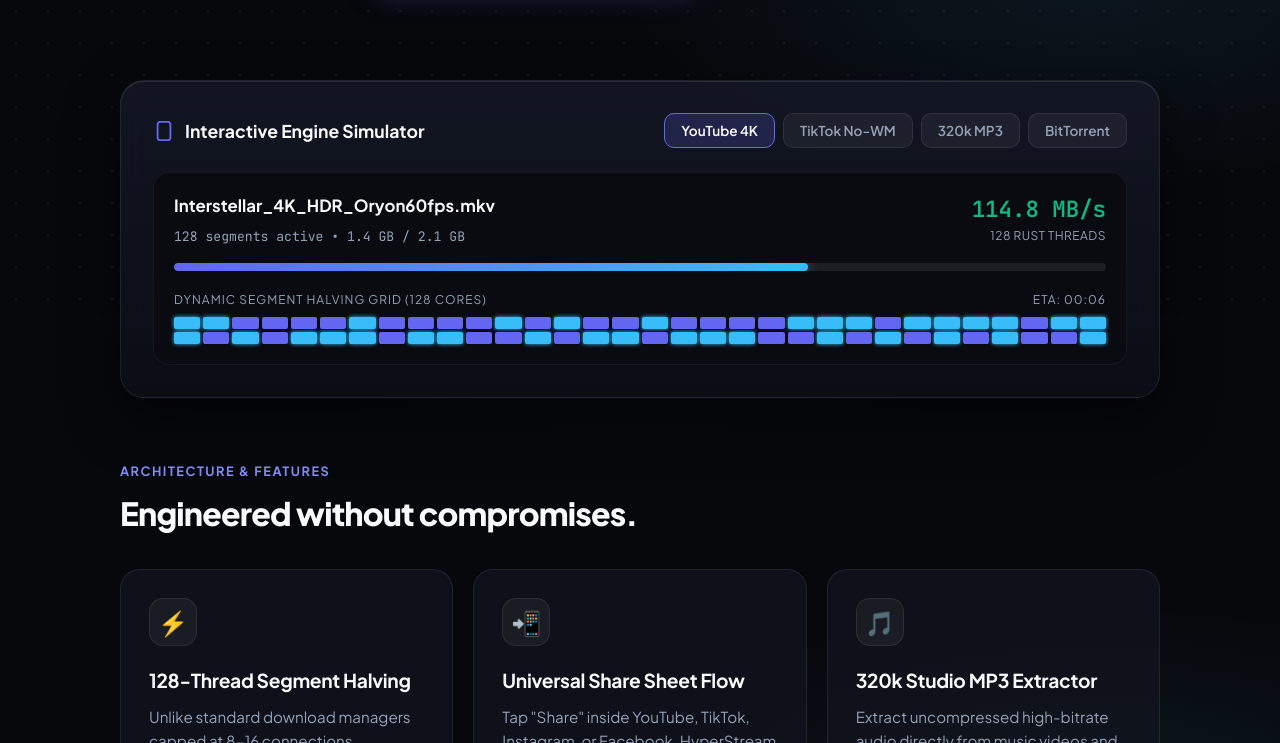
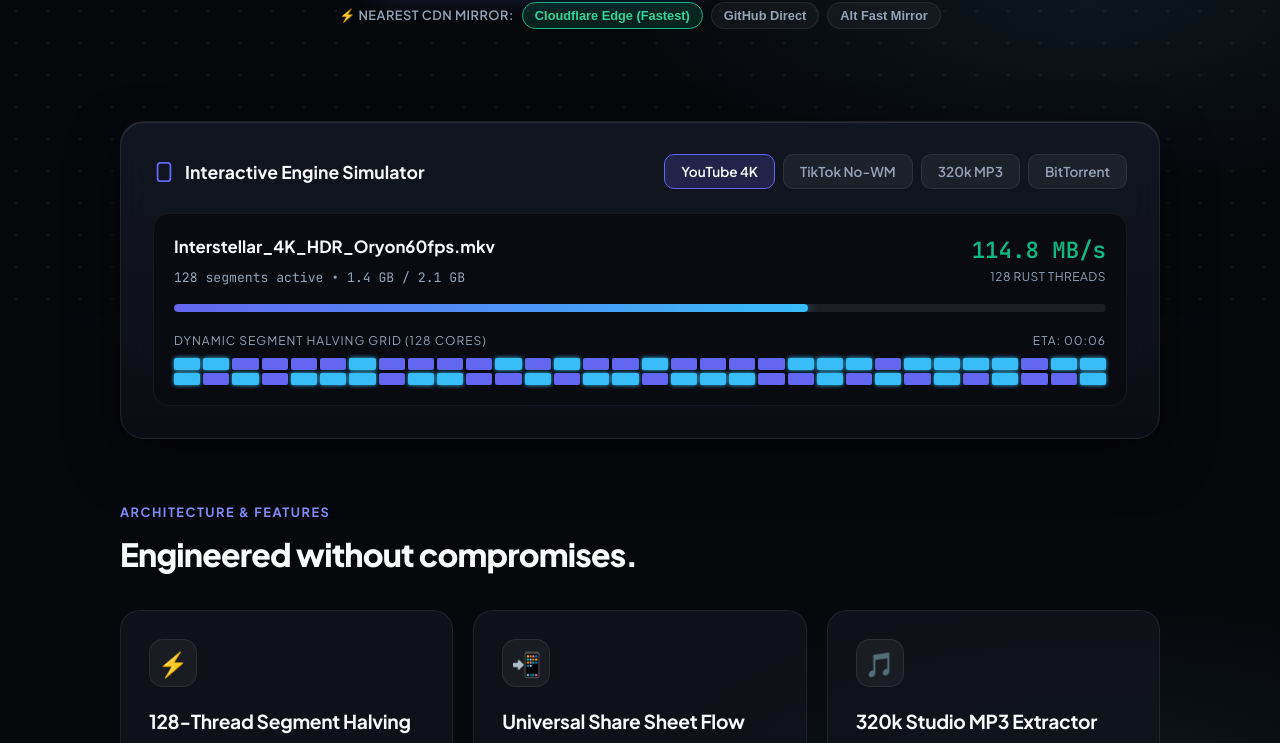
Before and after one commit to djsusmith/hyperstream-android, a plain HTML site: page docs/index.html in a window 1280 px wide. Shown: the part 485-1228 px from the top of the page. Drawn offline with Linux system fonts and the light colour scheme.

Commit message:
feat(cdn): integrate Cloudflare Edge CDN mirror bypass and multi-mirror selector for high-speed downloads

```diff
--- a/docs/index.html
+++ b/docs/index.html
@@ -248,6 +248,44 @@
     .btn-sub:hover {
       background: rgba(255, 255, 255, 0.1);
       border-color: rgba(255, 255, 255, 0.2);
+    }
+
+    /* CDN Mirror Switcher */
+    .mirror-selector-box {
+      display: flex;
+      align-items: center;
+      justify-content: center;
+      gap: 8px;
+      margin-top: -30px;
+      margin-bottom: 44px;
+      flex-wrap: wrap;
+    }
+    .mirror-label {
+      font-size: 0.8rem;
+      color: var(--text-muted);
+      font-weight: 600;
+      text-transform: uppercase;
+      letter-spacing: 0.5px;
+    }
+    .mirror-btn {
+      background: rgba(255, 255, 255, 0.04);
+      border: 1px solid var(--card-border);
+      color: var(--text-muted);
+      font-size: 0.8rem;
+      font-weight: 600;
+      padding: 5px 12px;
+      border-radius: 999px;
+      cursor: pointer;
+      transition: all 0.2s;
+    }
+    .mirror-btn:hover {
+      color: #fff;
+      border-color: rgba(255, 255, 255, 0.2);
+    }
+    .mirror-btn.active {
+      background: rgba(16, 185, 129, 0.15);
+      border-color: #10b981;
+      color: #34d399;
     }
 
     /* Live Interactive Phone / Engine Simulator */
@@ -556,7 +594,7 @@
 
       <div class="cta-row">
         <a id="hero-download-btn"
-           href="https://github.com/djsusmith/hyperstream-android/releases/download/v0.6.0/HyperStream-v0.6.0-arm64.apk"
+           href="https://gh-proxy.com/https://github.com/djsusmith/hyperstream-android/releases/download/v0.6.0/HyperStream-v0.6.0-arm64.apk"
            class="btn-main"
            onclick="trackDownloadClick('hero_main')">
           <svg width="20" height="20" viewBox="0 0 24 24" fill="none" stroke="currentColor" stroke-width="2.5" stroke-linecap="round" stroke-linejoin="round"><path d="M21 15v4a2 2 0 0 1-2 2H5a2 2 0 0 1-2-2v-4"/><polyline points="7 10 12 15 17 10"/><line x1="12" y1="15" x2="12" y2="3"/></svg>
@@ -570,6 +608,14 @@
           <svg width="18" height="18" viewBox="0 0 24 24" fill="currentColor"><path d="M12 0c-6.626 0-12 5.373-12 12 0 5.302 3.438 9.8 8.207 11.387.599.111.793-.261.793-.577v-2.234c-3.338.726-4.033-1.416-4.033-1.416-.546-1.387-1.333-1.756-1.333-1.756-1.089-.745.083-.729.083-.729 1.205.084 1.839 1.237 1.839 1.237 1.07 1.834 2.807 1.304 3.492.997.107-.775.418-1.305.762-1.604-2.665-.305-5.467-1.334-5.467-5.931 0-1.311.469-2.381 1.236-3.221-.124-.303-.535-1.524.117-3.176 0 0 1.008-.322 3.301 1.23.957-.266 1.983-.399 3.003-.404 1.02.005 2.047.138 3.006.404 2.291-1.552 3.297-1.23 3.297-1.23.653 1.653.242 2.874.118 3.176.77.84 1.235 1.911 1.235 3.221 0 4.609-2.807 5.624-5.479 5.921.43.372.823 1.102.823 2.222v3.293c0 .319.192.694.801.576 4.765-1.589 8.199-6.086 8.199-11.386 0-6.627-5.373-12-12-12z"/></svg>
           <span>Star on GitHub</span>
         </a>
+      </div>
+
+      <!-- CDN Mirror Switcher -->
+      <div class="mirror-selector-box">
+        <span class="mirror-label">⚡ Nearest CDN Mirror:</span>
+        <button class="mirror-btn active" onclick="setMirror('cdn', this)">Cloudflare Edge (Fastest)</button>
+        <button class="mirror-btn" onclick="setMirror('gh', this)">GitHub Direct</button>
+        <button class="mirror-btn" onclick="setMirror('alt', this)">Alt Fast Mirror</button>
       </div>
     </section>
 
@@ -708,14 +754,22 @@
     <div class="download-banner">
       <h2>Ready for true speed?</h2>
       <p style="color: var(--text-muted); max-width: 500px; margin: 0 auto 28px;">
-        Download the verified APK asset directly from GitHub Releases. Works on Android 8.0+ ARM64.
+        Download the verified APK asset directly from GitHub Releases or accelerated nearest CDN edge. Works on Android 8.0+ ARM64.
       </p>
-      <a href="https://github.com/djsusmith/hyperstream-android/releases/download/v0.6.0/HyperStream-v0.6.0-arm64.apk"
+      <a id="bottom-download-btn"
+         href="https://gh-proxy.com/https://github.com/djsusmith/hyperstream-android/releases/download/v0.6.0/HyperStream-v0.6.0-arm64.apk"
          class="btn-main"
          onclick="trackDownloadClick('bottom_cta')">
         <svg width="20" height="20" viewBox="0 0 24 24" fill="none" stroke="currentColor" stroke-width="2.5" stroke-linecap="round" stroke-linejoin="round"><path d="M21 15v4a2 2 0 0 1-2 2H5a2 2 0 0 1-2-2v-4"/><polyline points="7 10 12 15 17 10"/><line x1="12" y1="15" x2="12" y2="3"/></svg>
         <span>Download HyperStream v0.6.0</span>
       </a>
+
+      <div class="mirror-selector-box" style="margin-top: 24px; margin-bottom: 0;">
+        <span class="mirror-label">⚡ Mirror:</span>
+        <button class="mirror-btn active" onclick="setMirror('cdn', this)">Cloudflare Edge</button>
+        <button class="mirror-btn" onclick="setMirror('gh', this)">GitHub Direct</button>
+        <button class="mirror-btn" onclick="setMirror('alt', this)">Alt Fast Mirror</button>
+      </div>
     </div>
 
     <!-- Footer -->
@@ -726,6 +780,42 @@
   </div>
 
   <script>
+    // ---------------------------------------------------------------------
+    // High-Speed CDN Mirror Selector (Bypasses slow GitHub S3 routing)
+    // ---------------------------------------------------------------------
+    const mirrorMap = {
+      cdn: 'https://gh-proxy.com/https://github.com/djsusmith/hyperstream-android/releases/download/v0.6.0/HyperStream-v0.6.0-arm64.apk',
+      gh: 'https://github.com/djsusmith/hyperstream-android/releases/download/v0.6.0/HyperStream-v0.6.0-arm64.apk',
+      alt: 'https://ghfast.top/https://github.com/djsusmith/hyperstream-android/releases/download/v0.6.0/HyperStream-v0.6.0-arm64.apk'
+    };
+
+    let activeMirrorKey = 'cdn';
+
+    function setMirror(key, clickedBtn) {
+      activeMirrorKey = key;
+      const url = mirrorMap[key] || mirrorMap.cdn;
+
+      const topBtn = document.getElementById('hero-download-btn');
+      const btmBtn = document.getElementById('bottom-download-btn');
+      if (topBtn) topBtn.href = url;
+      if (btmBtn) btmBtn.href = url;
+
+      // Sync active state across all mirror button groups
+      document.querySelectorAll('.mirror-selector-box').forEach(box => {
+        box.querySelectorAll('.mirror-btn').forEach(btn => {
+          if (btn.getAttribute('onclick')?.includes("'" + key + "'")) {
+            btn.classList.add('active');
+          } else {
+            btn.classList.remove('active');
+          }
+        });
+      });
+
+      if (typeof fbq === 'function') {
+        fbq('trackCustom', 'SelectMirror', { mirror: key, url: url });
+      }
+    }
+
     // ---------------------------------------------------------------------
     // Meta Pixel Conversion Tracking (Background Execution Only)
     // ---------------------------------------------------------------------
```
Also changed, not shown: 1 other file.
